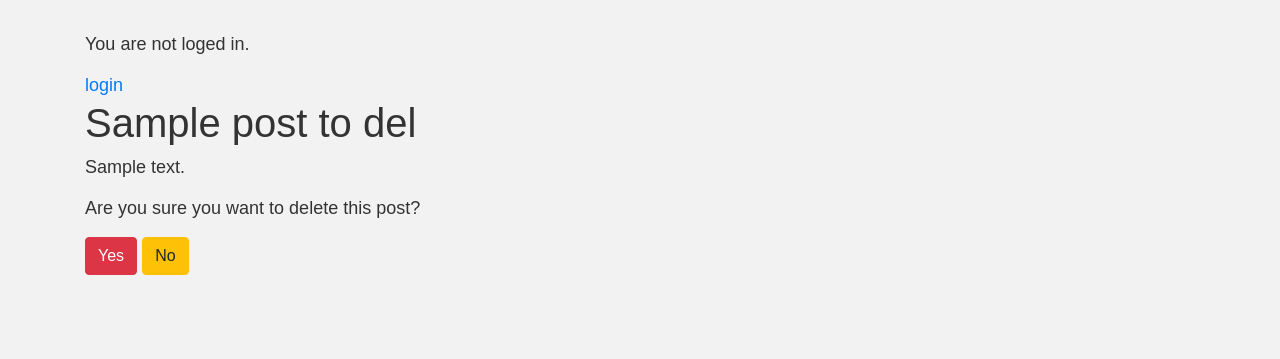
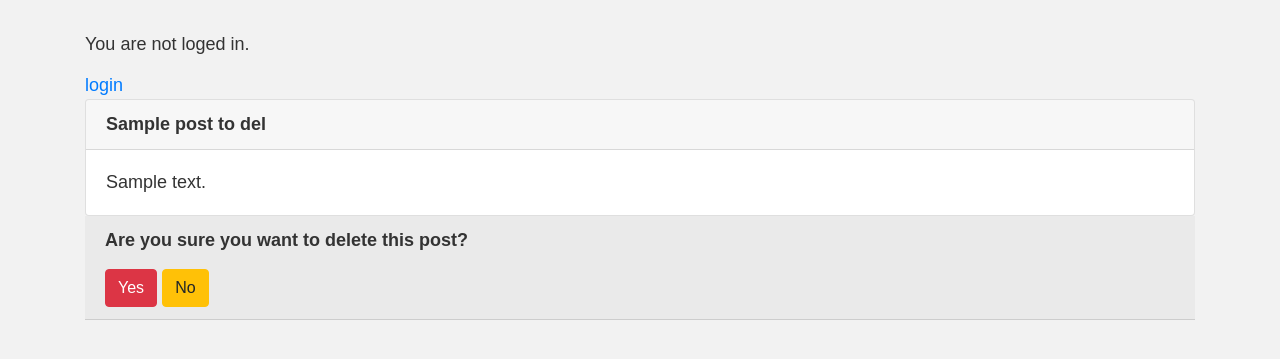
Before and after one commit to marcel-ctrl-art/blog-app, a Django app: template blog/templates/post_delete.html in a window 1280 px wide. Shown: the part 58-417 px from the top of the page. Run offline with Django 3.2, Linux system fonts and the light colour scheme; the template is opened without the code that fills it: most values are stand-ins (such as "Sample title", 1, 10 or a date in 2020); some libraries are stand-ins or nearby versions.

Commit message:
Added bootstrap class to display a post on post_delete html

```diff
--- a/blog/templates/post_delete.html
+++ b/blog/templates/post_delete.html
@@ -1,12 +1,21 @@
 {% extends 'base.html' %}
 
 {% block content%}
-<h1>{{ post_to_del.title }}</h1>
-<p>{{ post_to_del.text }}</p>
-<form method="post">
-  {% csrf_token %}
-  <p>Are you sure you want to delete this post?</p>
-<input class="btn btn-danger" type="submit" value="Yes" name="delete">
-<input class="btn btn-warning" type="submit" value="No"  name="no_delete">
-</form>
+<div class="card">
+  <div class="card-header">
+    <span class="font-weight-bold">{{ post_to_del.title }}</span>
+  </div>
+  <div class="card-body">
+    {{ post_to_del.text }}
+  </div>
+</div>
+<div class="card-header">
+  <form method="post">
+    {% csrf_token %}
+    <p class="font-weight-bold">Are you sure you want to delete this post?</p>
+    <input class="btn btn-danger" type="submit" value="Yes" name="delete">
+    <input class="btn btn-warning" type="submit" value="No"  name="no_delete">
+  </form>
+</div>
+
 {% endblock %}
```
